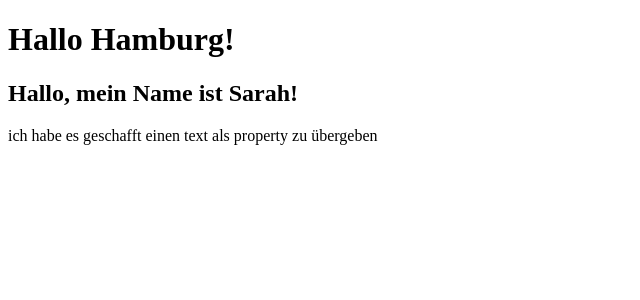
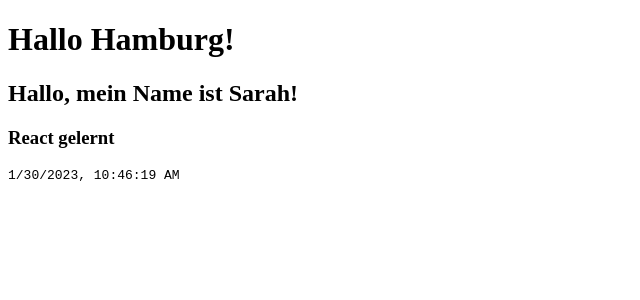
Before and after one commit to SuoraGmbH/react-workshop-2023-01-hl, a React (Create React App) app: page / in a window 1280 px wide. Shown: the top 300 px of the page, without its empty margins (0-640 px from the left). Built offline with nearby package versions, Linux system fonts and the light colour scheme.

Commit message:
pass timeENtry to timeEntryView

```diff
--- a/src/App.tsx
+++ b/src/App.tsx
@@ -1,12 +1,20 @@
 import React from "react";
 import TimeEntryView from "./components/TimeEntryView";
+import TimeEntry from "./domain/TimeEntry";
 
 export function App() {
+  const timeEntry: TimeEntry = {
+    id: "oijdsjiodsajdp9i0321",
+    comment: "React gelernt",
+    start: new Date(),
+    end: new Date(),
+  };
+
   return (
     <>
       <h1>Hallo Hamburg!</h1>
       <h2>Hallo, mein Name ist Sarah!</h2>
-      <TimeEntryView comment="ich habe es geschafft einen text als property zu übergeben" />
+      <TimeEntryView timeEntry={timeEntry} />
     </>
   );
 }
--- a/src/components/TimeEntryView.tsx
+++ b/src/components/TimeEntryView.tsx
@@ -1,9 +1,16 @@
+import TimeEntry from "../domain/TimeEntry";
+
 interface Props {
-  comment: string;
+  timeEntry: TimeEntry;
 }
 
 function TimeEntryView(props: Props) {
-  return <div>{props.comment}</div>;
+  return (
+    <div>
+      <h3>{props.timeEntry.comment}</h3>
+      <pre>{props.timeEntry.start.toLocaleString()}</pre>
+    </div>
+  );
 }
 
 export default TimeEntryView;
```
